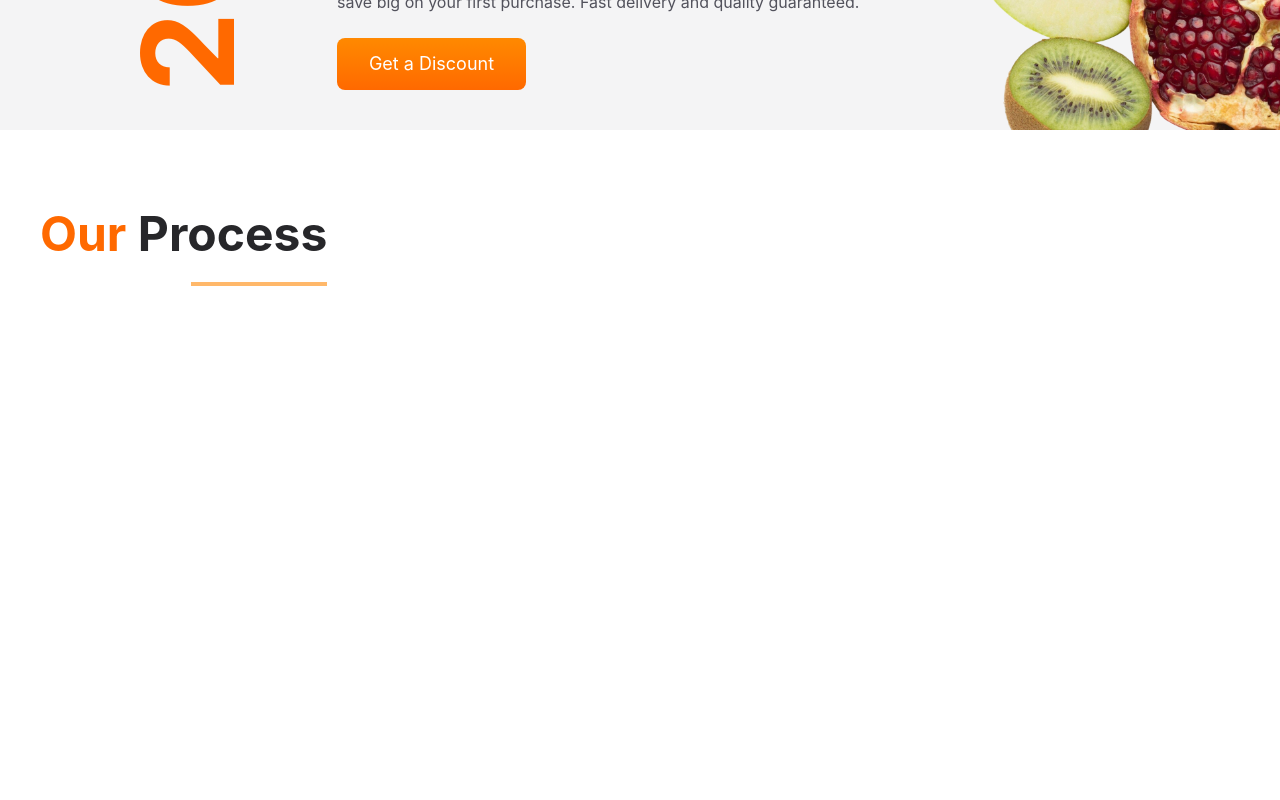
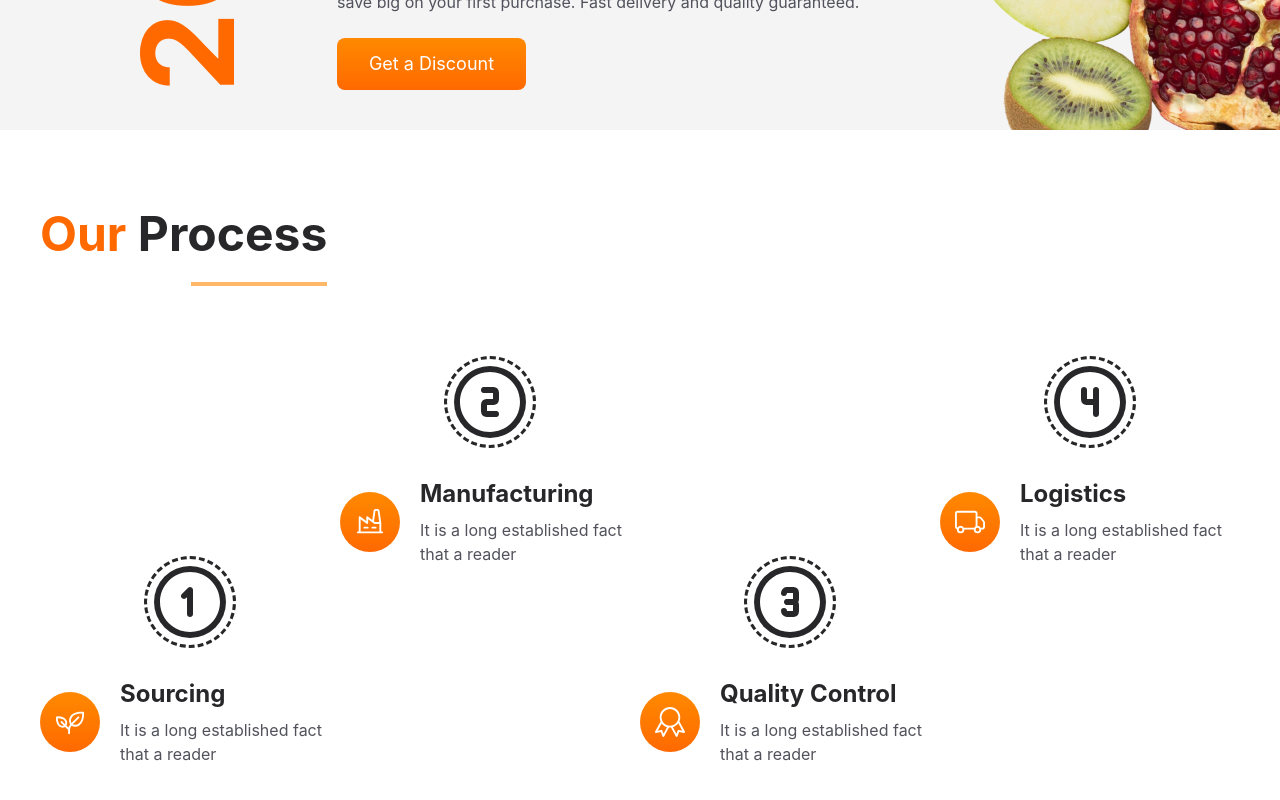
Before and after one commit to PrateekIt068/E-commerce-web-app, a React (Vite) app: page / in a window 1280 px wide. Shown: the part 3946-4746 px from the top of the page. Before the commit the page ends 4312 px from the top, so only its background shows below. Built offline with nearby package versions, Linux system fonts and the light colour scheme.

Commit message:
Our Process creation

```diff
--- a/src/components/Process/Process.jsx
+++ b/src/components/Process/Process.jsx
@@ -1,12 +1,39 @@
 import React from 'react'
 import Heading from '../Heading/Heading'
+import { TbCircleNumber1Filled, TbCircleNumber2Filled, TbCircleNumber3Filled, TbCircleNumber4Filled } from "react-icons/tb";
+import { PiFactory, PiPlant } from "react-icons/pi";
+import { SlBadge } from "react-icons/sl";
+import { BsTruck } from "react-icons/bs";
 
 const Process = () => {
+
+  const renderSteps = steps.map(item=>{
+    return (
+      <div className={`flex-1 basis[300px] ${item.id % 2 === 0 ? 'md:-mt-100' : ''}`}>
+        <span className='flex justify-center items-center w-18 h-18 md:mx-auto rounded-full text-8xl bg-zinc-800 text-white outline-[3px] outline-offset-7 outline-zinc-800 outline-dashed'>{item.number}</span>
+
+        <div className='flex items-center gap-x-5 mt-10'>
+          <span className='flex justify-center items-center text-3xl bg-gradient-to-b from-orange-400 to-orange-500 text-white w-15 h-15 rounded-full'>{item.icon}</span>
+
+          <div className='flex-1'>
+            <h4 className='text-zinc-800 text-2xl font-bold'>{item.title}</h4>
+            <p className='text-zinc-600 mt-2'>{item.para}</p>
+
+          </div>
+        </div>
+      </div>
+    )
+  })
+
   return (
     <section>
         <div className='max-w-[1400px] mx-auto px-10 py-20'>
             <div className='w-fit mr-auto'>
                 <Heading highlight="Our" heading="Process" />
+            </div>
+
+            <div className='flex flex-wrap items-center justify-center md:mt-20 mt-10 md:pt-50'>
+              {renderSteps}
             </div>
         </div>
     </section>
@@ -14,3 +41,34 @@
 }
 
 export default Process
+
+const steps = [
+  {
+    id: 1,
+    number: <TbCircleNumber1Filled />,
+    title: 'Sourcing',
+    para: 'It is a long established fact that a reader',
+    icon: <PiPlant />,
+  },
+  {
+    id: 2,
+    number: <TbCircleNumber2Filled />,
+    title: 'Manufacturing',
+    para: 'It is a long established fact that a reader',
+    icon: <PiFactory />,
+  },
+  {
+    id: 3,
+    number: <TbCircleNumber3Filled />,
+    title: 'Quality Control',
+    para: 'It is a long established fact that a reader',
+    icon: <SlBadge />,
+  },
+  {
+    id: 4,
+    number: <TbCircleNumber4Filled />,
+    title: 'Logistics',
+    para: 'It is a long established fact that a reader',
+    icon: <BsTruck />,
+  },
+]
--- a/src/components/Products/Products.jsx
+++ b/src/components/Products/Products.jsx
@@ -14,7 +14,7 @@
 
     const renderCards = filteredItems.slice(0, 8).map(product=> {
         return(
-            <Cards image={product.image} name={product.name} price={product.price}/>
+            <Cards  image={product.image} name={product.name} price={product.price}/>
         )
     })
 
```
